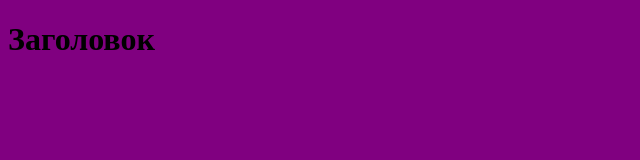
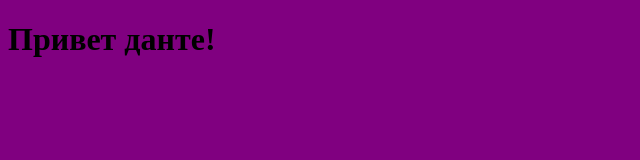
Before and after one commit to Dante-pixel/github-dante, a plain HTML site: page index.html in a window 1280 px wide. Shown: the whole page, without its empty margins (0-640 px from the left). Drawn offline with Linux system fonts and the light colour scheme.

Commit message:
Добавили приветствие

```diff
--- a/index.html
+++ b/index.html
@@ -9,6 +9,6 @@
 </head>
 <body>
 
-<h1>Заголовок</h1>
+<h1>Привет данте!</h1>
 </body>
 </html>
```
